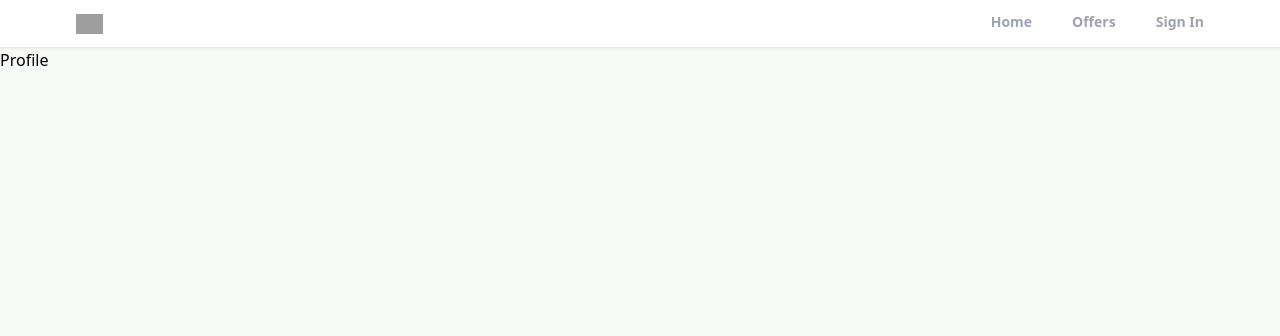
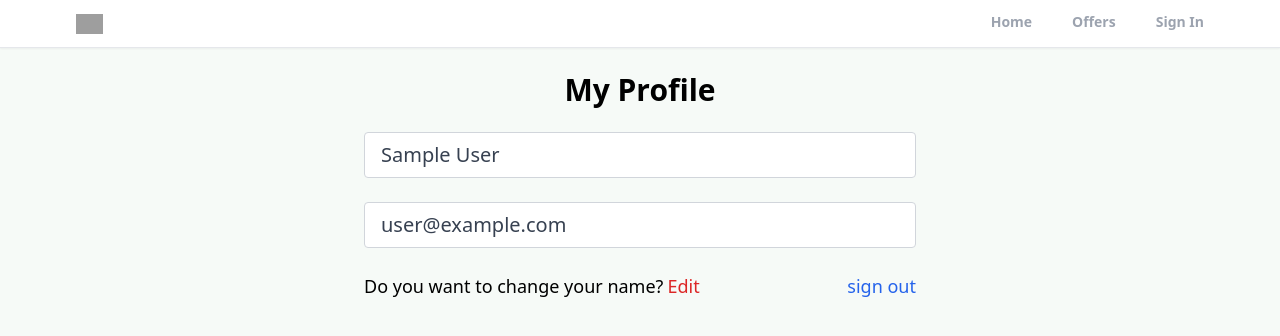
Before and after one commit to BrunoOU812/realtor, a React (Create React App) app: page /profile in a window 1280 px wide. Shown: the top 336 px of the page. Built offline with nearby package versions, Linux system fonts and the light colour scheme; no server answers; sample sign-in values are in the browser's storage; grey boxes are pictures that could not be loaded.

Commit message:
create private route and custom hook for protecting profile page and add the logout functionality

```diff
--- a/src/App.js
+++ b/src/App.js
@@ -6,6 +6,7 @@ import SignIn from "./pages/SignIn";
 import ForgotPassword from "./pages/ForgotPassword";
 import Offers from "./pages/Offers";
 import Header from "./components/Header";
+import PrivateRoute from "./components/PrivateRoute";
 import { ToastContainer } from "react-toastify";
 import "react-toastify/dist/ReactToastify.css";
 function App() {
@@ -15,7 +16,9 @@ function App() {
         <Header />
         <Routes>
           <Route path="/" element={<Home />} />
-          <Route path="/Profile" element={<Profile />} />
+          <Route path="/profile" element={<PrivateRoute />}>
+            <Route path="/profile" element={<Profile />} />
+          </Route>
           <Route path="/SignUp" element={<SignUp />} />
           <Route path="/SignIn" element={<SignIn />} />
           <Route path="/ForgotPassword" element={<ForgotPassword />} />
--- /dev/null
+++ b/src/components/PrivateRoute.jsx
@@ -0,0 +1,15 @@
+import React from "react";
+import { Outlet, Navigate } from "react-router-dom";
+import { useAuthStatus } from "../hooks/useAuthStatus";
+
+export default function PrivateRoute() {
+  const { loggedIn, checkingStatus } = useAuthStatus();
+  if (checkingStatus) {
+    setTimeout(() => {
+      console.log("funca");
+    }, 2000);
+    return <h3>Loading...</h3>;
+  }
+
+  return loggedIn ? <Outlet /> : <Navigate to="/SignIn" />;
+}
--- /dev/null
+++ b/src/hooks/useAuthStatus.jsx
@@ -0,0 +1,16 @@
+import { useState, useEffect } from "react";
+import { getAuth, onAuthStateChanged } from "firebase/auth";
+export function useAuthStatus() {
+  const [loggedIn, setLoggedIn] = useState(false);
+  const [checkingStatus, setCheckingStatus] = useState(true);
+  useEffect(() => {
+    const auth = getAuth();
+    onAuthStateChanged(auth, (user) => {
+      if (user) {
+        setLoggedIn(true);
+      }
+      setCheckingStatus(false);
+    });
+  }, []);
+  return { loggedIn, checkingStatus };
+}
--- a/src/pages/ForgotPassword.jsx
+++ b/src/pages/ForgotPassword.jsx
@@ -1,21 +1,31 @@
+import { sendPasswordResetEmail } from "firebase/auth";
 import React from "react";
 import { useState } from "react";
-import { Link } from "react-router-dom";
+import { Link, useNavigate } from "react-router-dom";
+import { toast } from "react-toastify";
 import OAuth from "../components/OAuth";
+import { getAuth } from "firebase/auth";
 export default function ForgotPassword() {
-  const [showPassword, setShowPassword] = useState(false);
-  const [formData, setFormData] = useState({
-    name: "",
-    email: "",
-    password: "",
-  });
-  const { name, email, password } = formData;
-  const formDataOnChange = (e) => {
-    setFormData(e.target.value);
+  const navigate = useNavigate();
+  const [email, setEmail] = useState("");
+  const onChange = (e) => {
+    setEmail(e.target.value);
   };
+  const onSubmit = async (e) => {
+    e.preventDefault();
+    try {
+      const auth = getAuth();
+      await sendPasswordResetEmail(auth, email);
+      toast.success("email sent to your account");
+      navigate("/SignIn");
+    } catch (error) {
+      toast.error("Could not send email");
+    }
+  };
+
   return (
     <section>
-      <h1 className="text-3xl text center mt-6 font-bold">Forgot Password</h1>
+      <h1 className="text-3xl text-center mt-6 font-bold">Forgot Password</h1>
       <div className="flex justify-center flex-wrap items-center px-6 py-12 max-width-6xl">
         <div className="md:w-[67%] lg:w-[50%] mb-12 md:mb-6">
           <img
@@ -24,16 +34,15 @@ export default function ForgotPassword() {
             className="w-full rounded-2xl"
           />
         </div>
-        <div className="w-full md:w-[67%] lg:w-[40%]">
-          <form action="">
+        <div className="w-full px-20 md:w-[67%] lg:w-[40%]">
+          <form onSubmit={onSubmit}>
             <input
-              className="w-full"
               type="email"
               id="email"
               value={email}
-              onChange={formDataOnChange}
+              onChange={onChange}
               placeholder="name@email.wht"
-              className="w-full px-4 py-2 text-xl text-gray-700 bg-white border-gray-300 rounded transition ease-in-out"
+              className="w-full mb-6 px-4 py-2 text-xl text-gray-700 bg-white border-gray-300 rounded transition ease-in-out"
             />
             <div className="flex justify-between whitespace-nowrap text-sm sm:text-lg">
               <p className="mb-6">
--- a/src/pages/Profile.jsx
+++ b/src/pages/Profile.jsx
@@ -1,5 +1,54 @@
 import React from "react";
+import { getAuth } from "firebase/auth";
+import { useNavigate } from "react-router-dom";
 
 export default function Profile() {
-  return <div>Profile</div>;
+  const auth = getAuth();
+  const navigate = useNavigate();
+  const [formData, setFormData] = React.useState({
+    name: auth.currentUser.displayName,
+    email: auth.currentUser.email,
+  });
+  const { name, email } = formData;
+  const onLogout = () => {
+    auth.signOut();
+    navigate("/");
+  };
+  return (
+    <div className="max-w-6xl mx-auto flex justify-center items-center flex-col">
+      <h1 className="text-3xl text center mt-6 font-bold">My Profile</h1>
+      <div className="w-full md:w-[50%] mt-6 px-3">
+        <form>
+          <input
+            type="text"
+            id="name"
+            value={name}
+            disabled
+            className="mb-6 w-full px-4 py-2 text-xl text-gray-700 bg-white border border-gray-300 rounded transition duration-150 ease-in-out"
+          />
+          <input
+            type="email"
+            id="email"
+            value={email}
+            disabled
+            className="mb-6 w-full px-4 py-2 text-xl text-gray-700 bg-white border border-gray-300 rounded transition duration-150 ease-in-out"
+          />
+          <div className="flex justify-between whitespace-nowrap text-sm sm:text-lg">
+            <p className="flex items-center mb-6">
+              Do you want to change your name?
+              <span className="text-red-600 hover:text-red-700 transition ease-in-out duration-200 ml-1 cursor-pointer">
+                Edit
+              </span>
+            </p>
+            <p
+              onClick={onLogout}
+              className="text-blue-600 hover:text-blue-800 transition duration-200 ease-in-out"
+            >
+              sign out
+            </p>
+          </div>
+        </form>
+      </div>
+    </div>
+  );
 }
--- a/src/pages/SignIn.jsx
+++ b/src/pages/SignIn.jsx
@@ -1,8 +1,10 @@
 import React from "react";
 import { useState } from "react";
 import { AiFillEyeInvisible, AiFillEye } from "react-icons/ai";
-import { Link } from "react-router-dom";
+import { Link, Navigate, useNavigate } from "react-router-dom";
 import OAuth from "../components/OAuth";
+import { signInWithEmailAndPassword, getAuth } from "firebase/auth";
+import { toast } from "react-toastify";
 export default function SignIn() {
   const [showPassword, setShowPassword] = useState(false);
   const [formData, setFormData] = useState({
@@ -10,6 +12,7 @@ export default function SignIn() {
     password: "",
   });
   const { email, password } = formData;
+  const navigate = useNavigate();
   const formDataOnChange = (e) => {
     console.log(e.target.value, formData.email);
     setFormData((prevState) => ({
@@ -20,19 +23,35 @@ export default function SignIn() {
   const showPasswordOnClick = (e) => {
     setShowPassword((prevState) => !prevState);
   };
+  const onSubmit = async (e) => {
+    e.preventDefault();
+    try {
+      const auth = getAuth();
+      const userCredential = await signInWithEmailAndPassword(
+        auth,
+        email,
+        password
+      );
+      if (userCredential.user) {
+        navigate("/");
+      }
+    } catch (error) {
+      toast.error(error);
+    }
+  };
   return (
     <section>
-      <h1 className="text-3xl text center mt-6 font-bold">Sign In</h1>
-      <div className="flex justify-center flex-wrap items-center px-6 py-12 max-width-6xl">
-        <div className="md:w-[67%] lg:w-[50%] mb-12 md:mb-6">
+      <h1 className="text-3xl text-center mt-6 font-bold">Sign In</h1>
+      <div className="flex  justify-center flex-wrap items-center px-6 py-12 max-width-6xl">
+        <div className=" md:w-[67%] lg:w-[50%] mb-12 md:mb-6">
           <img
             src="https://images.unsplash.com/flagged/photo-1564767609342-620cb19b2357?ixlib=rb-4.0.3&ixid=MnwxMjA3fDB8MHxzZWFyY2h8Mnx8a2V5fGVufDB8fDB8fA%3D%3D&auto=format&fit=crop&w=500&q=60"
             alt="key"
             className="w-full rounded-2xl"
           />
         </div>
-        <div className="w-full md:w-[67%] lg:w-[40%]">
-          <form action="">
+        <div className="w-full px-20 md:w-[67%] lg:w-[40%]">
+          <form onSubmit={onSubmit}>
             <input
               className="w-full"
               type="email"
@@ -40,7 +59,7 @@ export default function SignIn() {
               value={email}
               onChange={formDataOnChange}
               placeholder="name@email.wht"
-              className="w-full px-4 py-2 text-xl text-gray-700 bg-white border-gray-300 rounded transition ease-in-out"
+              className="w-full mb-6 px-4 py-2 text-xl text-gray-700 bg-white border-gray-300 rounded transition ease-in-out"
             />
             <div className="w-full relative">
               <input
@@ -50,7 +69,7 @@ export default function SignIn() {
                 value={password}
                 onChange={formDataOnChange}
                 placeholder="password"
-                className="w-full px-4 py-2 text-xl text-gray-700 bg-white border-gray-300 rounded transition ease-in-out"
+                className="w-full mb-6 px-4 py-2 text-xl text-gray-700 bg-white border-gray-300 rounded transition ease-in-out"
               />
               {showPassword ? (
                 <AiFillEyeInvisible
--- a/src/pages/SignUp.jsx
+++ b/src/pages/SignUp.jsx
@@ -45,7 +45,7 @@ export default function SignUp() {
       });
       const user = userCredential.user;
       const formDataCopy = { ...formData };
-      delete formDataCopy.password;
+      // delete formDataCopy.password;
       formDataCopy.timestamp = serverTimestamp();
       console.log(user);
       await setDoc(doc(db, "users", user.uid), formDataCopy);
@@ -57,7 +57,7 @@ export default function SignUp() {
   };
   return (
     <section>
-      <h1 className="text-3xl text center mt-6 font-bold">Sign Up</h1>
+      <h1 className="text-3xl text-center mt-6 font-bold">Sign Up</h1>
       <div className="flex justify-center flex-wrap items-center px-6 py-12 max-width-6xl">
         <div className="md:w-[67%] lg:w-[50%] mb-12 md:mb-6">
           <img
@@ -66,7 +66,7 @@ export default function SignUp() {
             className="w-full rounded-2xl"
           />
         </div>
-        <div className="w-full md:w-[67%] lg:w-[40%]">
+        <div className="w-full px-20 md:w-[67%] lg:w-[40%]">
           <form onSubmit={onSubmit}>
             <input
               className="w-full"
@@ -75,7 +75,7 @@ export default function SignUp() {
               value={name}
               onChange={formDataOnChange}
               placeholder="Full Name"
-              className="w-full px-4 py-2 text-xl text-gray-700 bg-white border-gray-300 rounded transition ease-in-out"
+              className="w-full mb-6 px-4 py-2 text-xl text-gray-700 bg-white border-gray-300 rounded transition ease-in-out"
             />
             <input
               className="w-full"
@@ -84,7 +84,7 @@ export default function SignUp() {
               value={email}
               onChange={formDataOnChange}
               placeholder="name@email.wht"
-              className="w-full px-4 py-2 text-xl text-gray-700 bg-white border-gray-300 rounded transition ease-in-out"
+              className="w-full mb-6 px-4 py-2 text-xl text-gray-700 bg-white border-gray-300 rounded transition ease-in-out"
             />
             <div className="w-full relative">
               <input
@@ -94,7 +94,7 @@ export default function SignUp() {
                 value={password}
                 onChange={formDataOnChange}
                 placeholder="password"
-                className="w-full px-4 py-2 text-xl text-gray-700 bg-white border-gray-300 rounded transition ease-in-out"
+                className="w-full mb-6 px-4 py-2 text-xl text-gray-700 bg-white border-gray-300 rounded transition ease-in-out"
               />
               {showPassword ? (
                 <AiFillEyeInvisible
```
